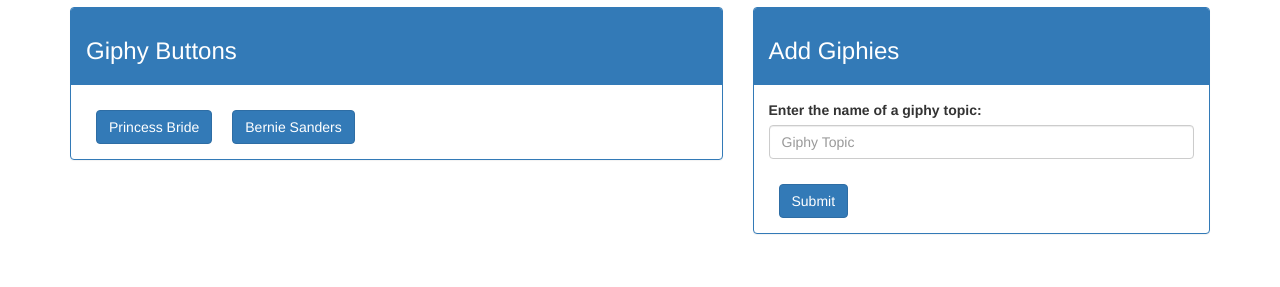
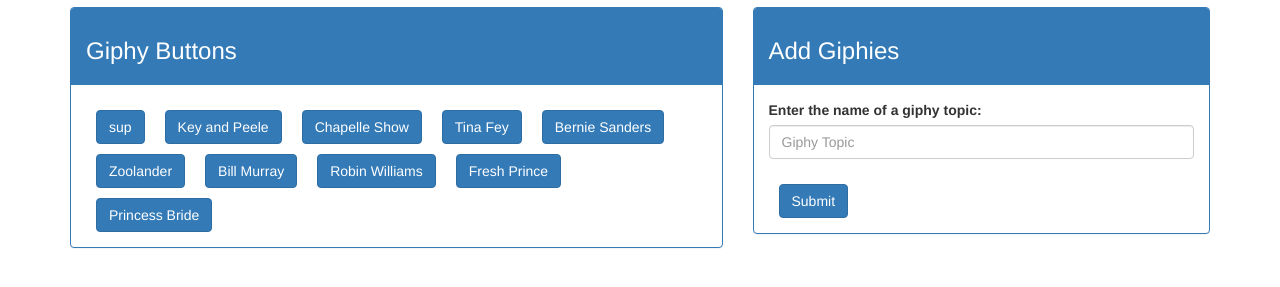
Before and after one commit to jpsilkjr86/giphy-api, a plain HTML site: page index.html in a window 1280 px wide. Shown: the part 113-400 px from the top of the page. Drawn offline with nearby package versions, Linux system fonts and the light colour scheme; no server answers.

Commit message:
changeed bootstrap settings for different viewpoints and added strings to the array of topics

```diff
--- a/assets/js/main.js
+++ b/assets/js/main.js
@@ -1,6 +1,7 @@
 $(document).ready(function(){
 
-	var topics = ['Bernie Sanders', 'Princess Bride'];
+	var topics = ['Princess Bride', 'Fresh Prince', 'Robin Williams', 'Bill Murray', 'Zoolander',
+	'Bernie Sanders', 'Tina Fey', 'Chapelle Show', 'Key and Peele', 'sup'];
 
 	// loops through array and prints each button
 	$.each(topics, function(i){
--- a/index.html
+++ b/index.html
@@ -26,7 +26,7 @@
       <div class="row">
 
         <!-- Panel for List of Giphy Buttons -->
-        <div class="col-md-7">
+        <div class="col-md-7 col-sm-6">
           <div class="panel panel-primary">
             <div class="panel-heading">
               <h3>Giphy Buttons</h3>
@@ -38,7 +38,7 @@
         </div> <!-- End of col-md-7 -->
 
         <!-- Panel for Adding Giphy Button Form -->
-        <div class="col-md-5">
+        <div class="col-md-5 col-sm-6">
           <div class="panel panel-primary">
             <div class="panel-heading">
               <h3>Add Giphies</h3>
```
